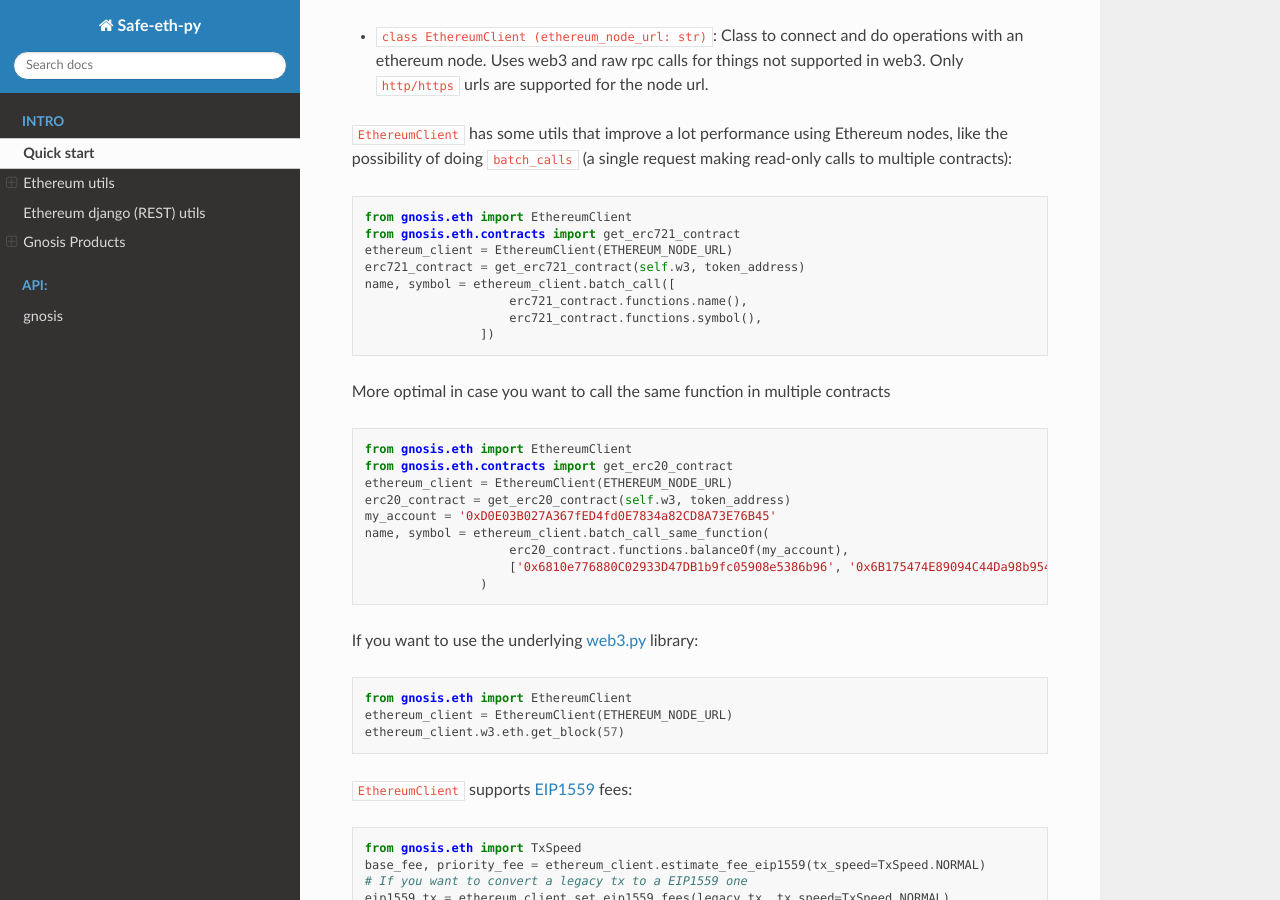
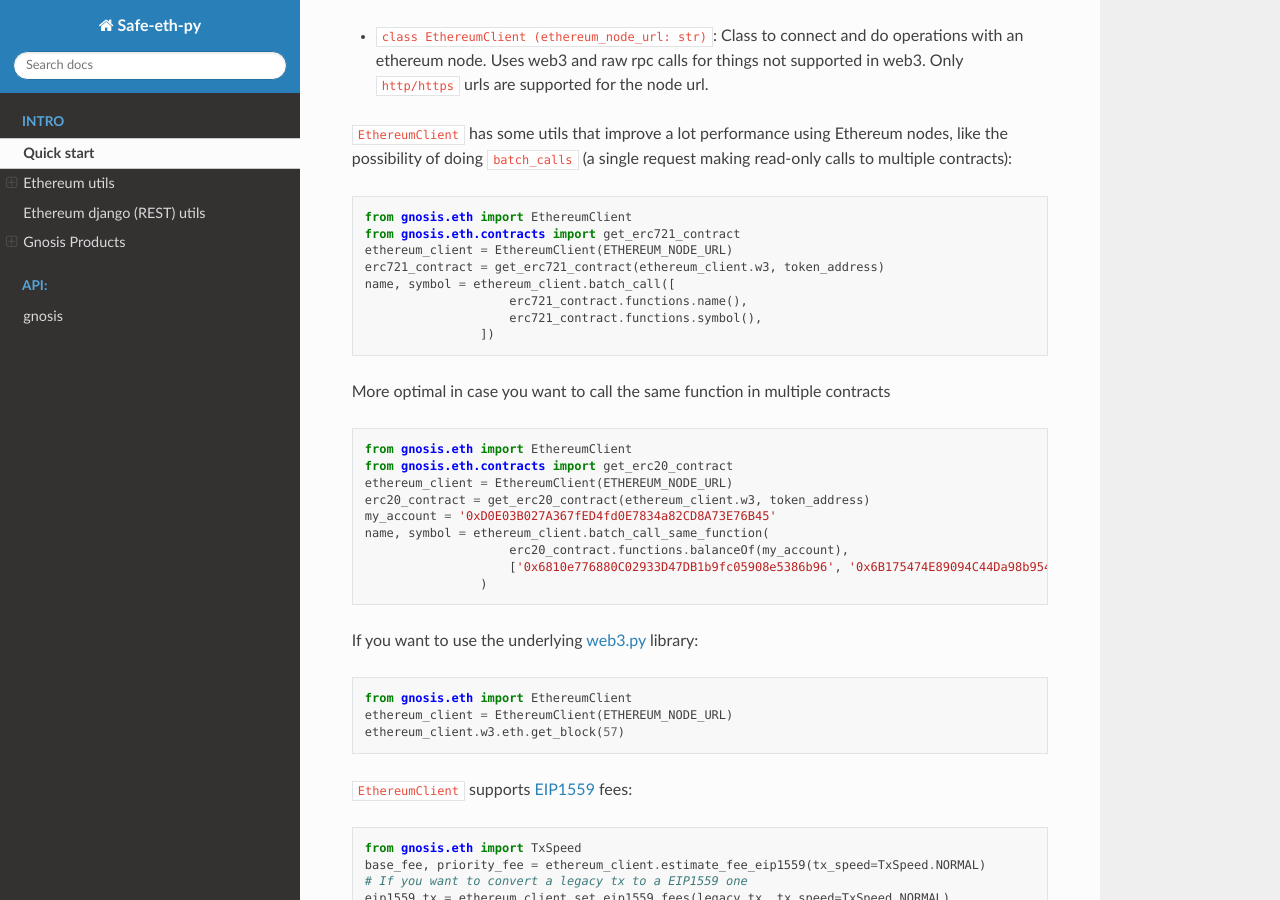
Before and after one commit to safe-global/safe-eth-py, a Sphinx documentation site: the page built from docs/source/quickstart.rst, in a window 1280 px wide and 900 px high, scrolled down 424 px. Built offline with Sphinx 7.4.7 and the Read the Docs theme 2.0.0, drawn with Linux system fonts in a browser that asks for light colours; pages that are not in the unit, such as notebooks, are missing from menus.

Commit message:
Fix typo con quickstart docs

```diff
--- a/docs/source/quickstart.rst
+++ b/docs/source/quickstart.rst
@@ -25,7 +25,7 @@ the possibility of doing ``batch_calls`` (a single request making read-only call
   from gnosis.eth import EthereumClient
   from gnosis.eth.contracts import get_erc721_contract
   ethereum_client = EthereumClient(ETHEREUM_NODE_URL)
-  erc721_contract = get_erc721_contract(self.w3, token_address)
+  erc721_contract = get_erc721_contract(ethereum_client.w3, token_address)
   name, symbol = ethereum_client.batch_call([
                       erc721_contract.functions.name(),
                       erc721_contract.functions.symbol(),
@@ -38,7 +38,7 @@ More optimal in case you want to call the same function in multiple contracts
   from gnosis.eth import EthereumClient
   from gnosis.eth.contracts import get_erc20_contract
   ethereum_client = EthereumClient(ETHEREUM_NODE_URL)
-  erc20_contract = get_erc20_contract(self.w3, token_address)
+  erc20_contract = get_erc20_contract(ethereum_client.w3, token_address)
   my_account = '0xD0E03B027A367fED4fd0E7834a82CD8A73E76B45'
   name, symbol = ethereum_client.batch_call_same_function(
                       erc20_contract.functions.balanceOf(my_account),
```
